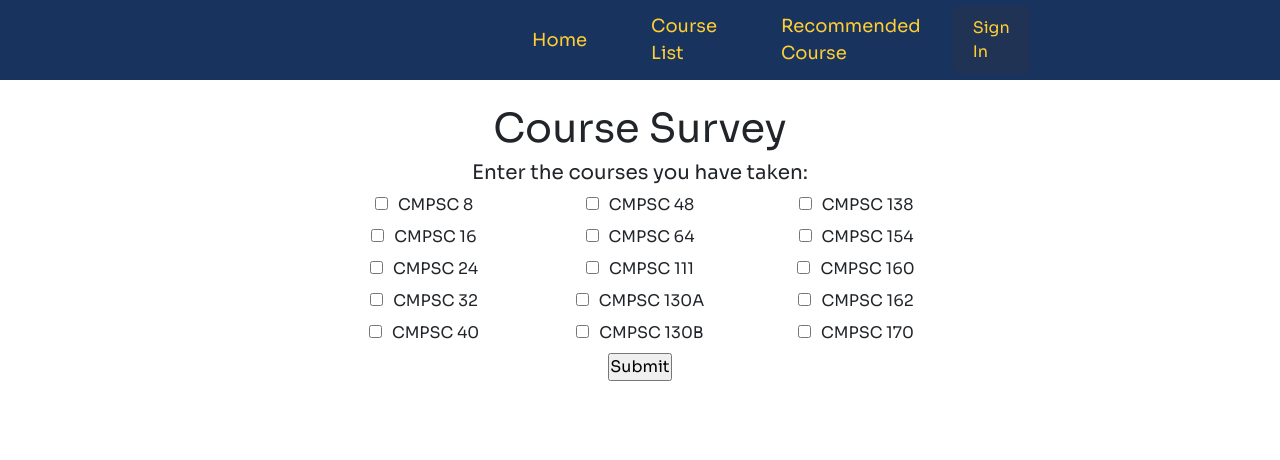
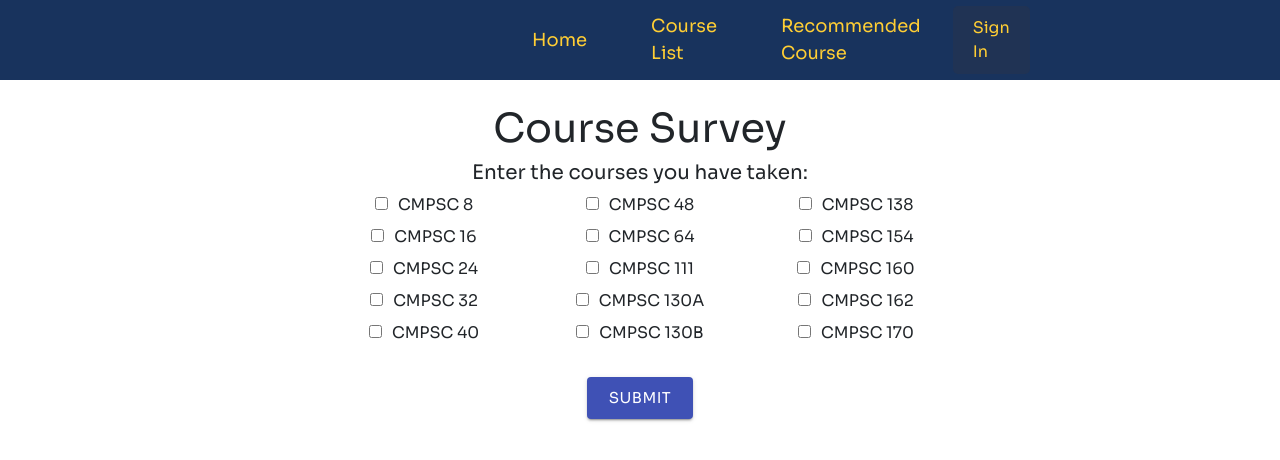
Before and after one commit to ucsb-cs148-s21/1pm-t3-course-recommender, a React (Create React App) app in the folder frontend_new/: page / in a window 1280 px wide. Shown: the top 460 px of the page. Built offline with nearby package versions, Linux system fonts and the light colour scheme.

Commit message:
submit button - jz

```diff
--- a/frontend_new/package.json
+++ b/frontend_new/package.json
@@ -3,6 +3,7 @@
   "version": "0.1.0",
   "private": true,
   "dependencies": {
+    "@material-ui/core": "^4.11.4",
     "@testing-library/jest-dom": "^5.11.4",
     "@testing-library/user-event": "^12.1.10",
     "axios": "^0.21.1",
--- a/frontend_new/src/components/CourseForm.js
+++ b/frontend_new/src/components/CourseForm.js
@@ -1,5 +1,7 @@
 import React, {useState} from 'react';
 import { useHistory } from 'react-router-dom';
+import { makeStyles } from '@material-ui/core/styles';
+import Button from '@material-ui/core/Button';
 
 export const CourseForm = () => {
     let [selectedCourses, setSelectedCourses] = useState([]);
@@ -147,9 +149,11 @@ export const CourseForm = () => {
                         })
                     }
                 </form>
-                <div style={{ alignContent:'center'}}>
+                <br></br>
+                {/* <div style={{ alignContent:'center'}}>
                     <input type="submit" value="Submit" style={{ alignSelf:'center' }}></input>
-                </div>
+                </div> */}
+                <Button size="large" variant="contained" color="primary" href="Result">Submit</Button>{' '}
             </div>
         </div>
         </>
```
Also changed, not shown: 2 other files (tests, documents, lock files or other folders).
